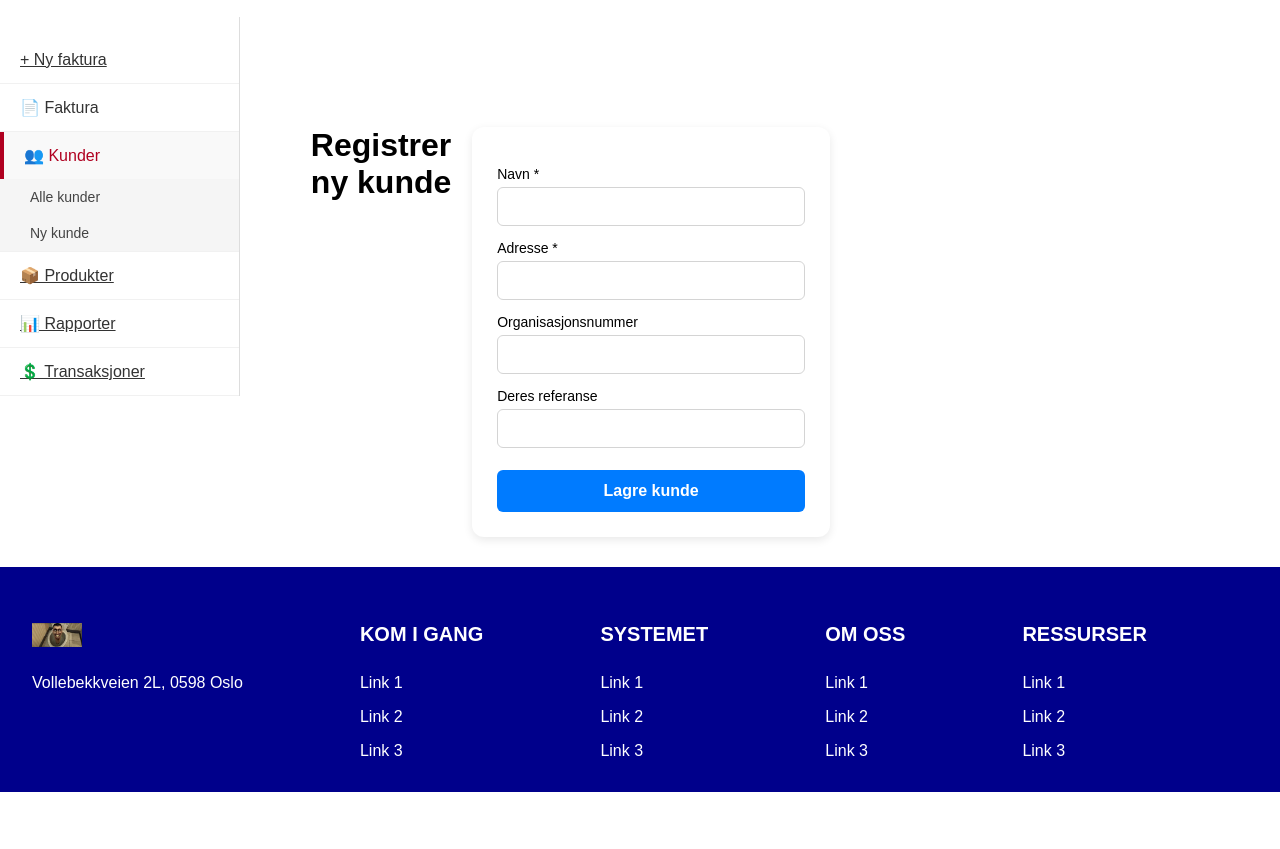
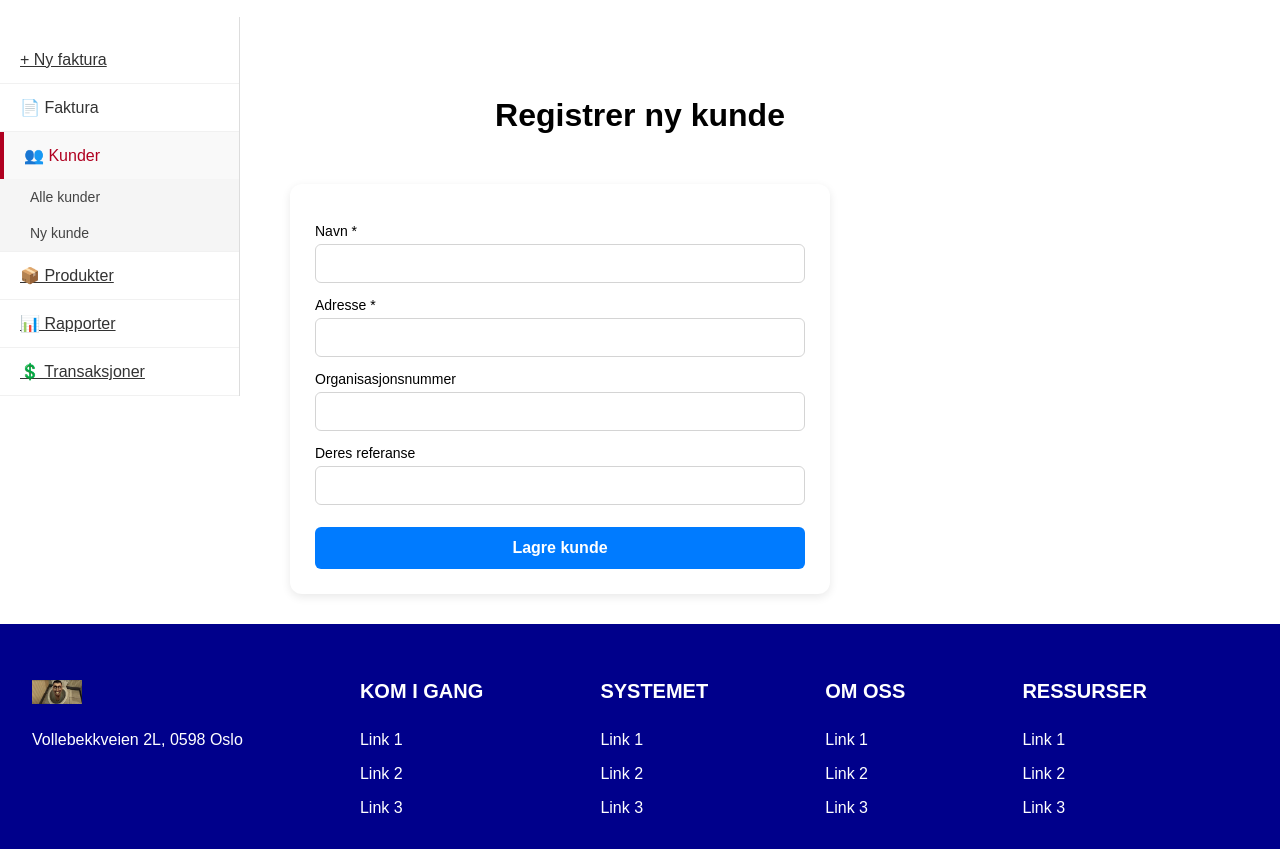
Before and after one commit to kevinuyphan-lgtm/test, a Flask app: page /ny-kunde in a window 1280 px wide. Shown: the part 103-952 px from the top of the page. Before the commit the page ends 895 px from the top, so only its background shows below. Run offline with Flask 3, Linux system fonts and the light colour scheme; the visitor is signed in with stand-in values (Sample User, id 1); data comes from the database, SQL or seed files in the repository.

Commit message:
Update ny_kunde.html

```diff
--- a/nettside/templates/ny_kunde.html
+++ b/nettside/templates/ny_kunde.html
@@ -40,10 +40,8 @@
 
 
 
-
+<h1 class="overskrift">Registrer ny kunde</h1>
 <div class="container">
-    <h1>Registrer ny kunde</h1>
-
     <div class="card">
         <form method="POST">
             <label>Navn *</label>
```
